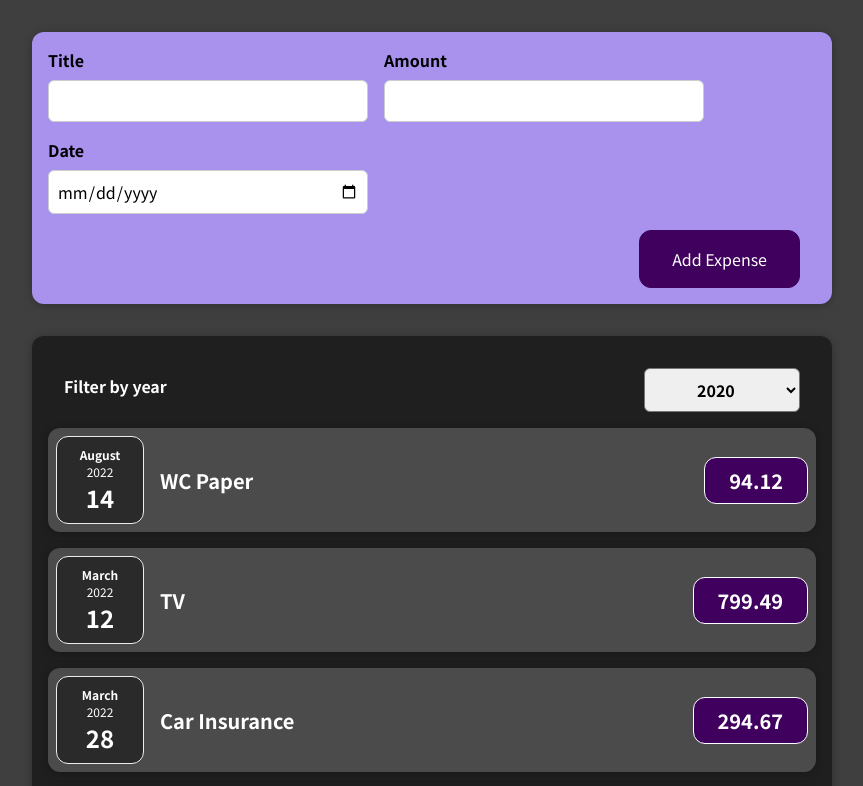
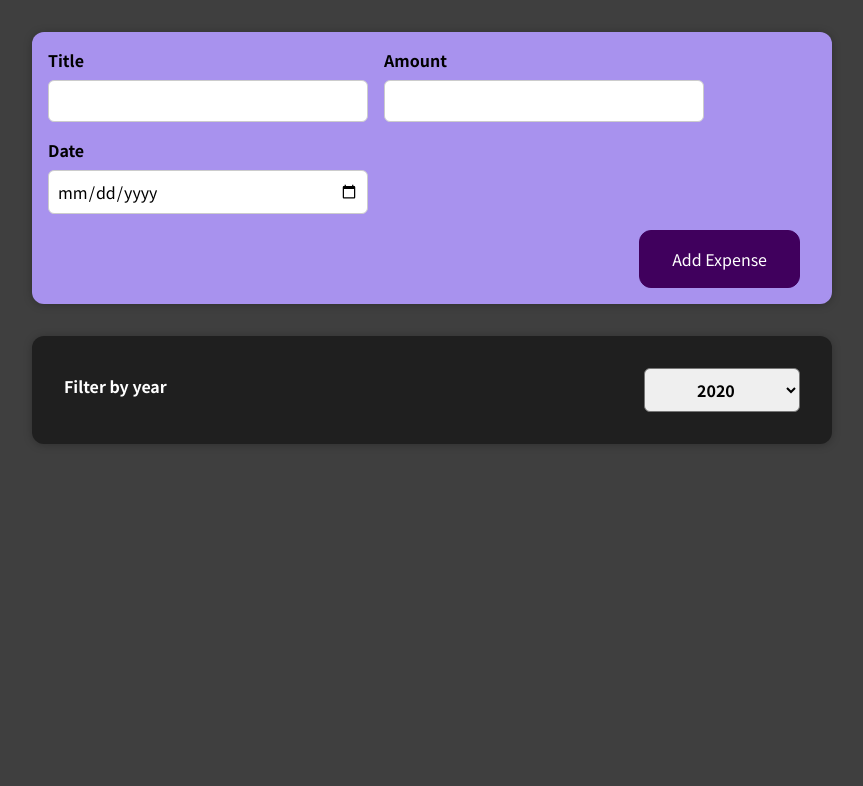
Before and after one commit to orcunSarmis/Expense-Tracker-React-, a React (Create React App) app: page / in a window 1280 px wide. Shown: the top 786 px of the page, without its empty margins (208-1071 px from the left). Built offline with nearby package versions, Linux system fonts and the light colour scheme.

Commit message:
adding yeaqr filter in expenses

```diff
--- a/src/components/Expenses/Expenses.js
+++ b/src/components/Expenses/Expenses.js
@@ -5,21 +5,26 @@ import ExpensesFilter from "./ExpensesFilter";
 import "./Expenses.css";
 
 const Expenses = (props) => {
-  const [filtredYear, setFilteredYear] = useState("2020");
+  const [filteredYear, setFilteredYear] = useState("2020");
 
   const filterChangeHandler = (selectedYear) => {
     setFilteredYear(selectedYear);
   };
 
+  const filteredExpenses = props.items.filter(expense => {
+    return expense.date.getFullYear().toString() === filteredYear;
+  });
+
   return (
     <div>
       <Card className="expenses">
         <ExpensesFilter
-          selected={filtredYear}
+          selected={filteredYear}
           onChangeFilter={filterChangeHandler}
         />
-        {props.items.map((expense) => (
+        {filteredExpenses.map((expense) => (
           <ExpenseItem
+            key={expense.id}
             title={expense.title}
             amount={expense.amount}
             date={expense.date}
```
